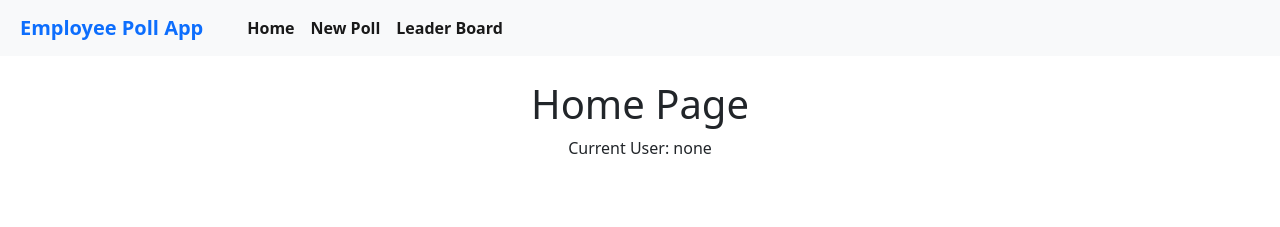
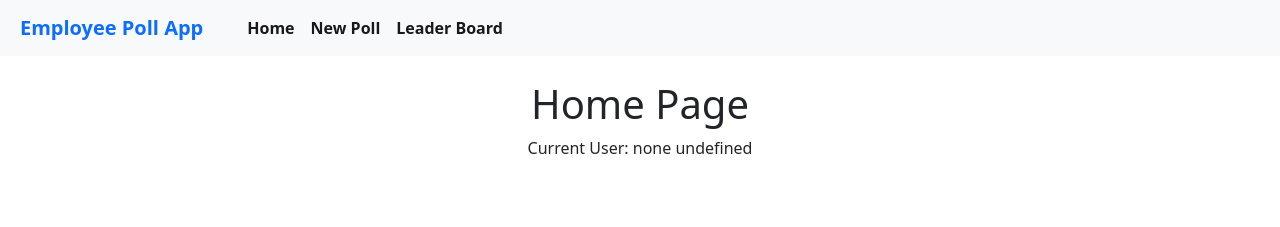
Before and after one commit to andrewaclark248/employee-polls-web-app, a React (Create React App) app: page / in a window 1280 px wide. Both pictures are taken after a click on the button "Login". Shown: the top 227 px of the page. Built offline with nearby package versions, Linux system fonts and the light colour scheme.

Commit message:
fix username

```diff
--- a/package.json
+++ b/package.json
@@ -23,12 +23,6 @@
     "test": "react-scripts test",
     "eject": "react-scripts eject"
   },
-  "eslintConfig": {
-    "extends": [
-      "react-app",
-      "react-app/jest"
-    ]
-  },
   "browserslist": {
     "production": [
       ">0.2%",
--- a/src/Home.js
+++ b/src/Home.js
@@ -9,12 +9,13 @@ function Home(props) {
       userAnwseredPolls = awnseredPolls(props.allPolls, props.currentUser)
     }
     //console.log(userAnwseredPolls)
+    var userName = getUserNamePretty(props.currentUser)
 
     return (
       <div>
           <div className="bottom-padding">
             <h1>Home Page</h1>
-            <span>Current User: {props.currentUser}</span>
+            <span>Current User: {userName}</span>
           </div>
 
           <div className="row">
@@ -97,6 +98,13 @@ function Home(props) {
     return userAnsweredPolls;
   }
 
+  function getUserNamePretty(currentUser) {
+    var firstName = currentUser.split("-")[0]
+    var lastName = currentUser.split("-")[1]
+    var name = firstName + " " + lastName
+    return name;
+  }
+
 
   export default connect((state) => ({
     currentUser: state.loginUser.currentUser,
```
Also changed, not shown: 1 other file (tests, documents, lock files or other folders).
